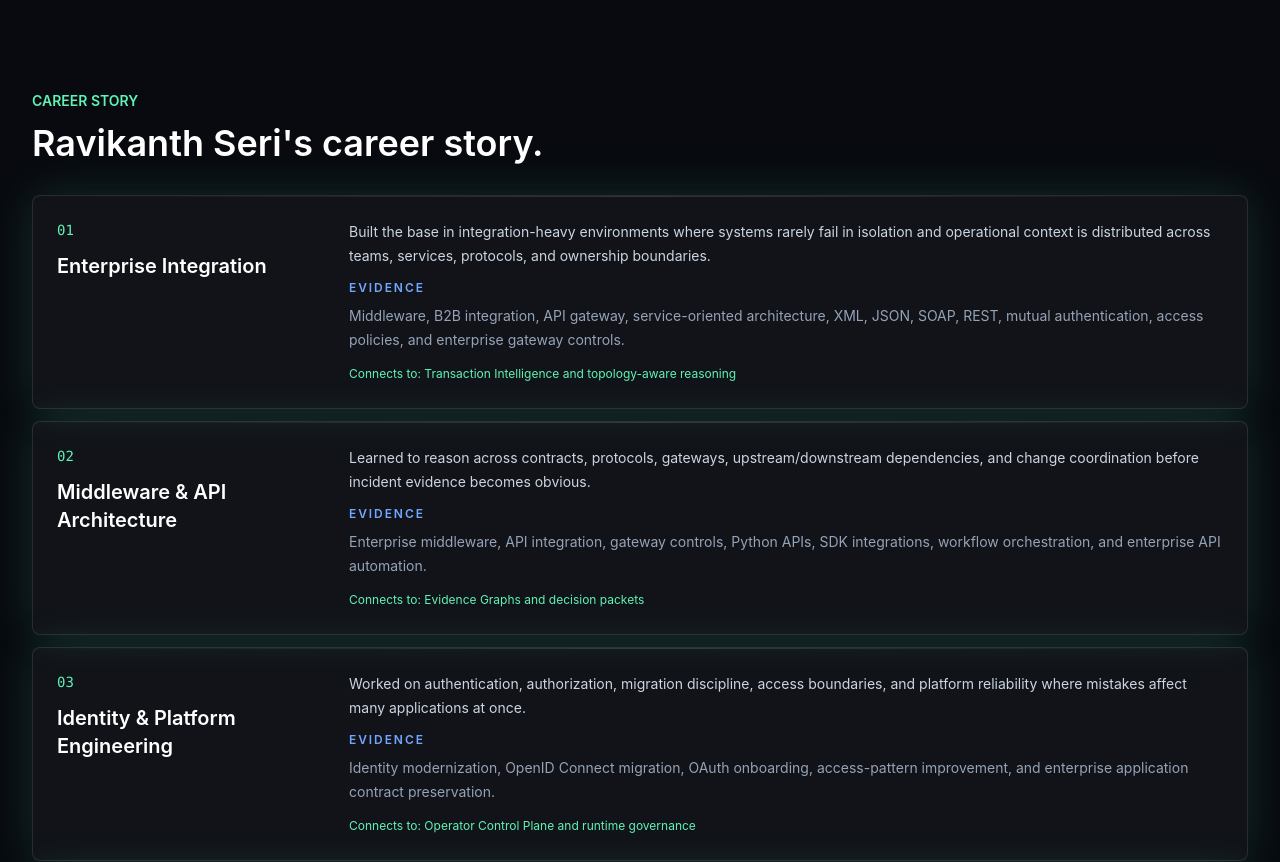
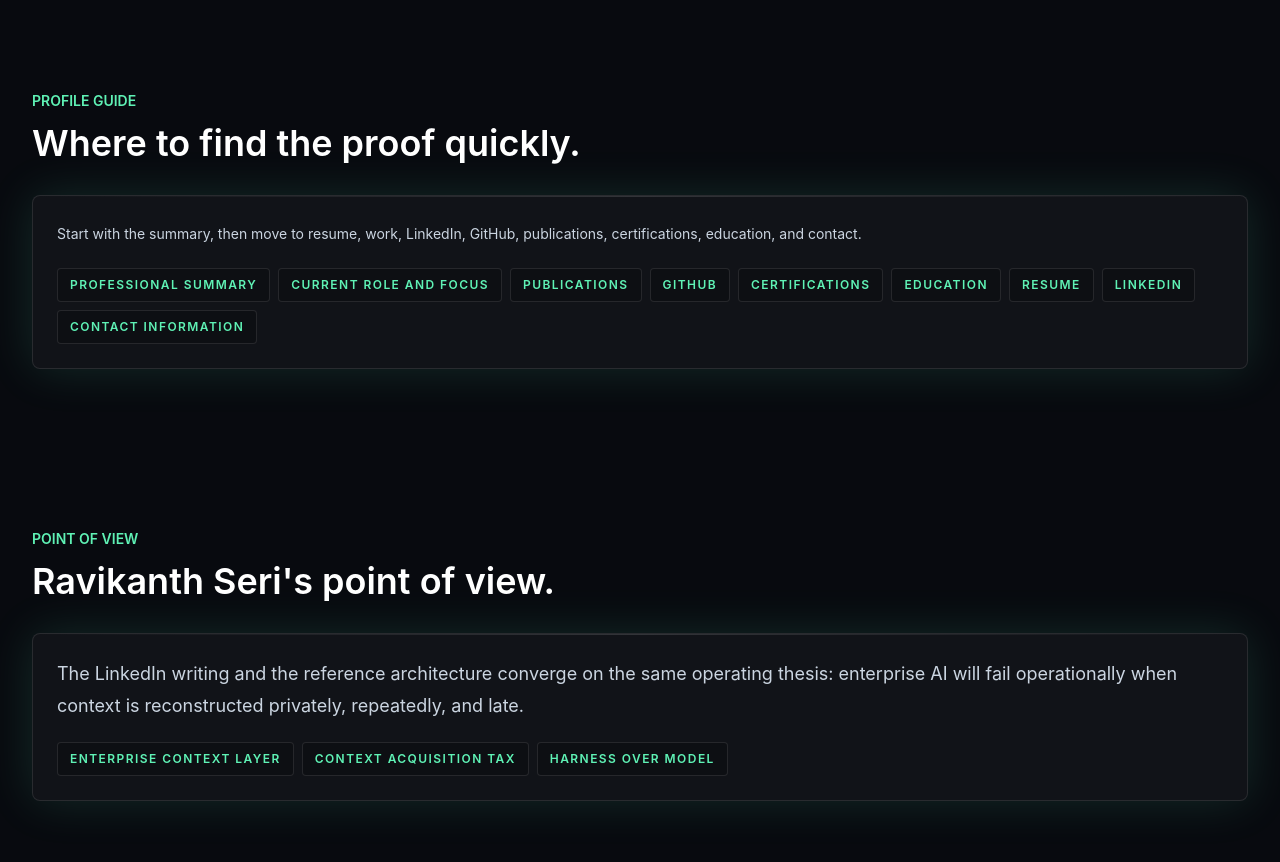
Before and after one commit to rseri17-code/seri-ai, a Next.js app: page /background in a window 1280 px wide. Shown: the part 2080-2942 px from the top of the page. Built offline with nearby package versions, Linux system fonts and the light colour scheme; no server answers.

Commit message:
Tighten background profile guide

```diff
--- a/app/background/page.tsx
+++ b/app/background/page.tsx
@@ -1,6 +1,6 @@
 import Link from "next/link";
 import type { Metadata } from "next";
-import { ArrowRight, BrainCircuit, GitBranch, Linkedin, ShieldCheck, Workflow } from "lucide-react";
+import { ArrowRight, BrainCircuit, GitBranch, Linkedin, ShieldCheck } from "lucide-react";
 import { Card } from "@/components/card";
 import { Portrait } from "@/components/portrait";
 import { Section } from "@/components/section";
@@ -104,6 +104,48 @@ export default function BackgroundPage() {
         </div>
       </Section>
 
+      <Section eyebrow="Profile guide" title="Where to find the proof quickly.">
+        <Card className="border-mint/25 bg-mint/[0.04] p-5">
+          <p className="text-sm leading-7 text-slate-300">
+            Start with the summary, then move to resume, work, LinkedIn, GitHub, publications, certifications, education, and contact.
+          </p>
+          <div className="mt-5 flex flex-wrap gap-2">
+            {professionalGraph.profileDiscovery
+              .filter((item) => [
+                "Professional summary",
+                "Current role and focus",
+                "Publications",
+                "GitHub",
+                "Certifications",
+                "Education",
+                "Resume",
+                "LinkedIn",
+                "Contact information"
+              ].includes(item.need))
+              .map((item) => (
+                <Link key={item.need} href={item.primaryHref} className="rounded border border-white/10 bg-black/20 px-3 py-2 text-xs font-semibold uppercase tracking-[0.12em] text-mint transition hover:border-mint/40">
+                  {item.need}
+                </Link>
+              ))}
+          </div>
+        </Card>
+      </Section>
+
+      <Section eyebrow="Point of view" title="Ravikanth Seri's point of view.">
+        <Card className="border-signal/25 bg-signal/[0.045]">
+          <p className="text-lg leading-8 text-slate-300">
+            The LinkedIn writing and the reference architecture converge on the same operating thesis: enterprise AI will fail operationally when context is reconstructed privately, repeatedly, and late.
+          </p>
+          <div className="mt-5 flex flex-wrap gap-2">
+            {homeLinkedInSignals.slice(0, 3).map((signal) => (
+              <span key={signal.name} className="rounded border border-white/10 bg-black/20 px-3 py-2 text-xs font-semibold uppercase tracking-[0.12em] text-mint">
+                {signal.name}
+              </span>
+            ))}
+          </div>
+        </Card>
+      </Section>
+
       <Section eyebrow="Career story" title="Ravikanth Seri's career story.">
         <div className="grid gap-3">
           {professionalGraph.careerStory.map((stage, index) => (
@@ -159,26 +201,6 @@ export default function BackgroundPage() {
         </div>
       </Section>
 
-      <Section eyebrow="Point of view" title="Ravikanth Seri's point of view.">
-        <div className="grid gap-4 lg:grid-cols-[0.82fr_1.18fr]">
-          <Card className="border-signal/25 bg-signal/[0.045]">
-            <Workflow className="mb-5 text-signal" />
-            <h2 className="text-3xl font-semibold text-white">The LinkedIn writing and the reference architecture converge on the same operating thesis.</h2>
-            <p className="mt-4 text-lg leading-8 text-slate-300">
-              The public writing argues that enterprise AI will fail operationally when context is reconstructed privately, repeatedly, and late. seri.ai turns that argument into a public reference system: definitions, artifacts, evals, and a synthetic room where the reasoning path can be inspected.
-            </p>
-          </Card>
-          <div className="grid gap-3 md:grid-cols-2">
-            {homeLinkedInSignals.map((signal) => (
-              <Card key={signal.name} className="p-4">
-                <p className="text-xs font-semibold uppercase tracking-[0.16em] text-mint">{signal.name}</p>
-                <p className="mt-3 text-sm leading-6 text-slate-300">{signal.description}</p>
-              </Card>
-            ))}
-          </div>
-        </div>
-      </Section>
-
       <Section eyebrow="Architecture judgment" title="What the career arc trained him to protect.">
         <div className="grid gap-4 md:grid-cols-2 xl:grid-cols-5">
           {professionalGraph.architectureJudgment.map((item) => (
```
